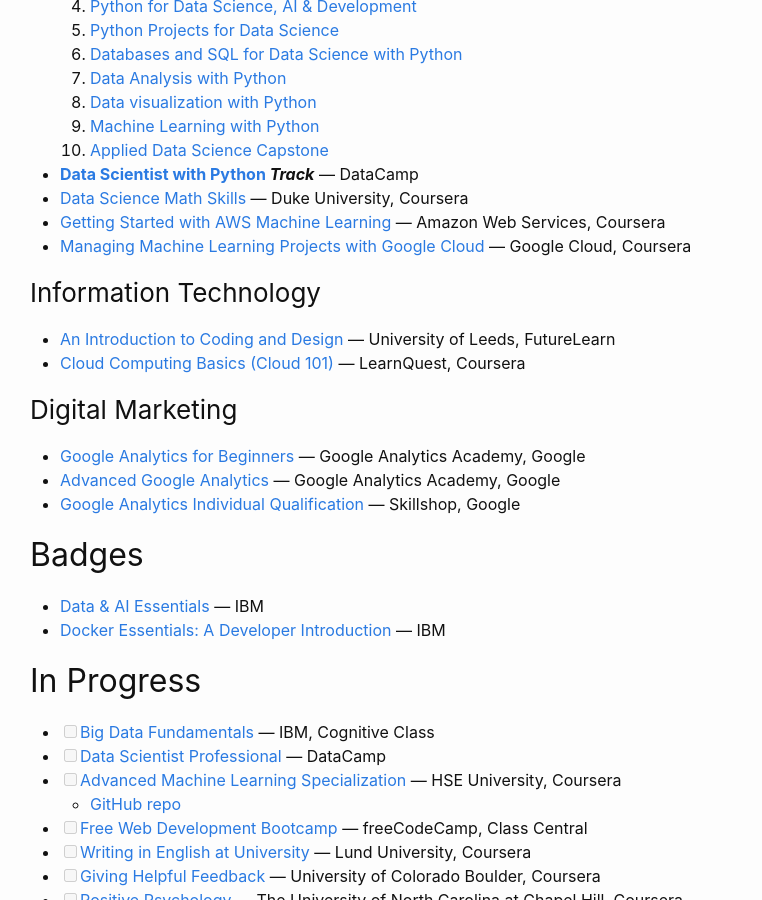
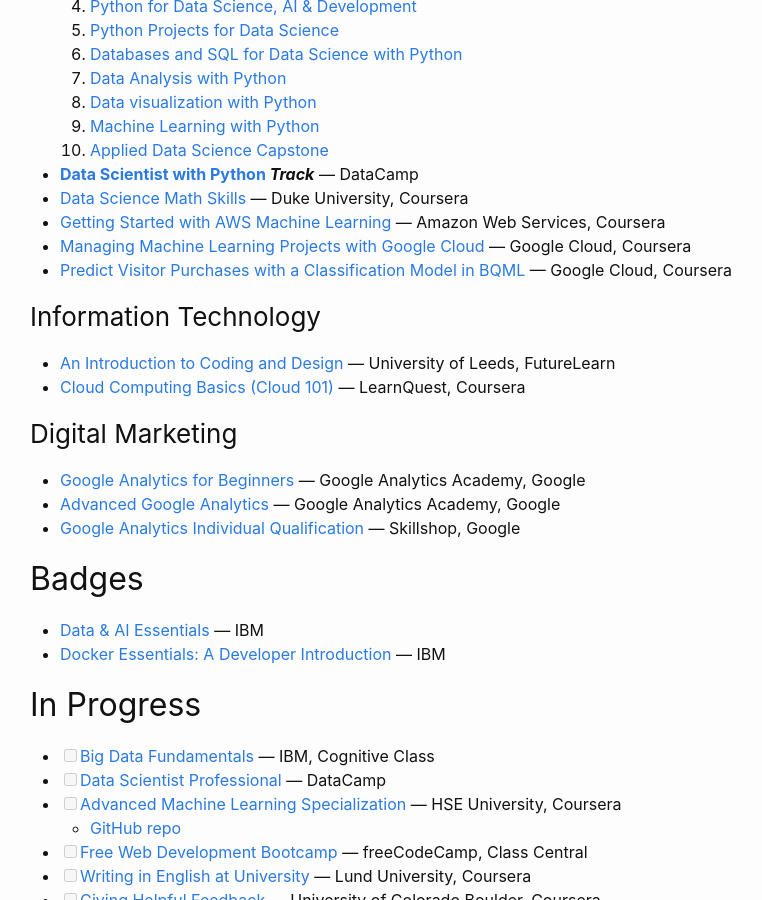
Before and after one commit to qiaohuang/qiaohuang.github.io, a Jekyll site: the page built from projects/_posts/2020-10-20-my-certificates.markdown, in a window 1280 px wide and 900 px high, scrolled down 656 px. Shown: the whole window, without its empty margins (240-1002 px from the left). Built offline with Jekyll 4.4.1, drawn with Linux system fonts in a browser that asks for light colours; nearby versions of some CDN libraries.

Commit message:
Update cert

```diff
--- a/projects/_posts/2020-10-20-my-certificates.markdown
+++ b/projects/_posts/2020-10-20-my-certificates.markdown
@@ -35,6 +35,7 @@
 - [Data Science Math Skills](https://www.coursera.org/account/accomplishments/certificate/MDKPBC3CG8GS) — Duke University, Coursera
 - [Getting Started with AWS Machine Learning](https://www.coursera.org/account/accomplishments/certificate/MV62WRYU8634) — Amazon Web Services, Coursera
 - [Managing Machine Learning Projects with Google Cloud](https://www.coursera.org/account/accomplishments/certificate/PUU9APXTERHG) — Google Cloud, Coursera
+- [Predict Visitor Purchases with a Classification Model in BQML](https://www.coursera.org/account/accomplishments/certificate/PD5V4ZREXBT9) — Google Cloud, Coursera
 
 ### Information Technology
 
```
